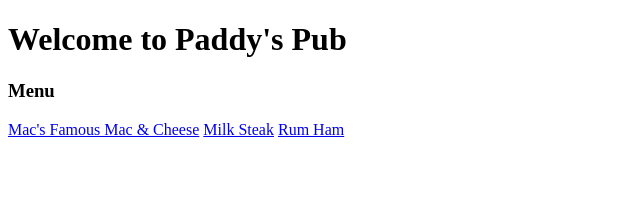
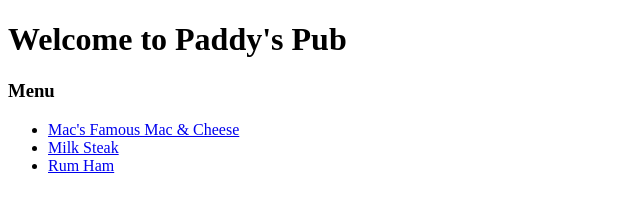
Before and after one commit to dev-encourt/odin-recipes, a plain HTML site: page index.html in a window 1280 px wide. Shown: the whole page, without its empty margins (0-640 px from the left). Drawn offline with Linux system fonts and the light colour scheme.

Commit message:
Updated index.html with unordered list.

```diff
--- a/index.html
+++ b/index.html
@@ -8,8 +8,10 @@
 <body>
     <h1>Welcome to Paddy's Pub</h1>
     <h3>Menu</h3>
-    <a href="recipes/mac.html">Mac's Famous Mac & Cheese</a>
-    <a href="recipes/milk-steak.html">Milk Steak</a>
-    <a href="recipes/rum-ham.html">Rum Ham</a>
+    <ul>
+        <li><a href="recipes/mac.html">Mac's Famous Mac & Cheese</a></li>
+        <li><a href="recipes/milk-steak.html">Milk Steak</a></li>
+        <li><a href="recipes/rum-ham.html">Rum Ham</a></li>
+    </ul>
 </body>
 </html>
```
